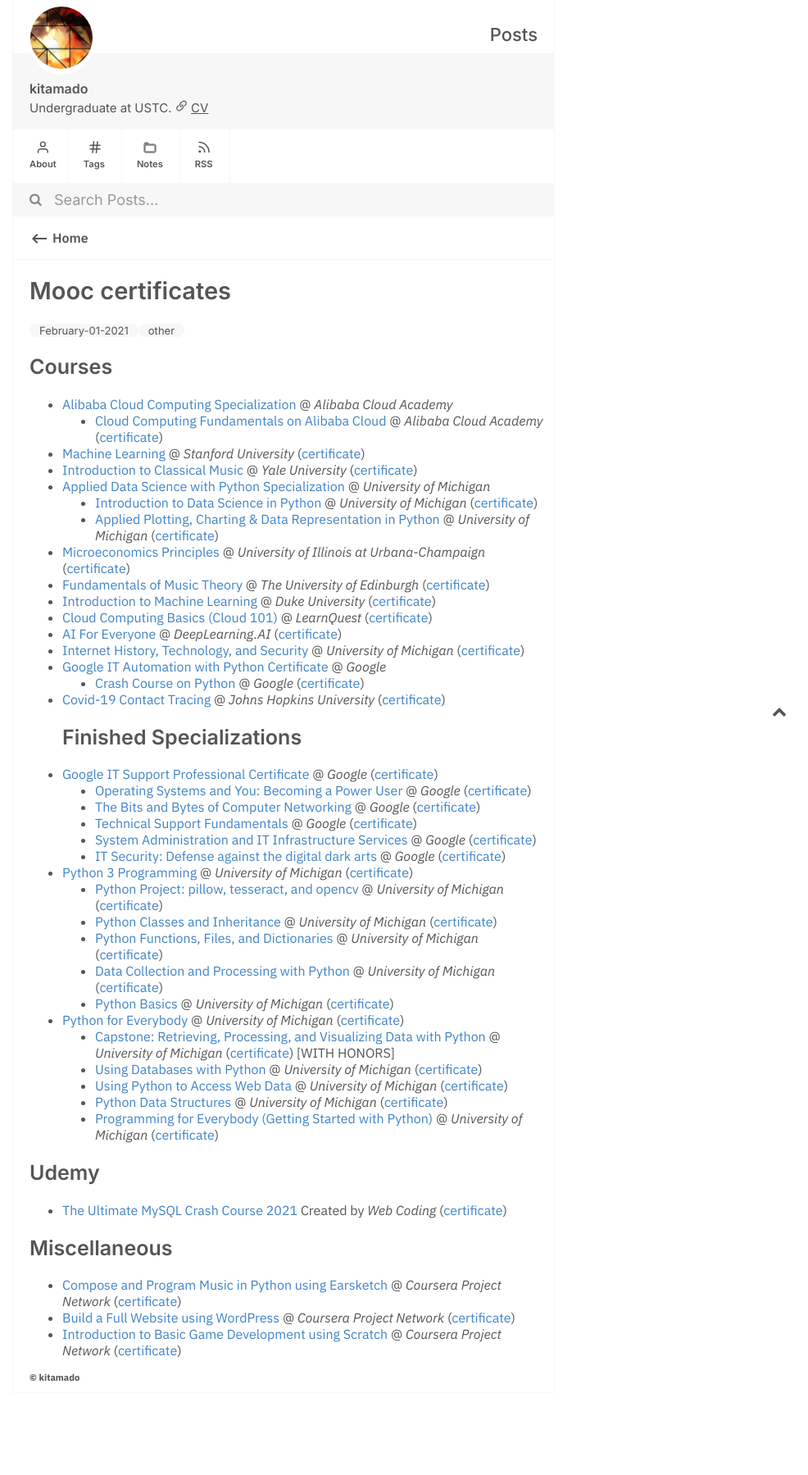
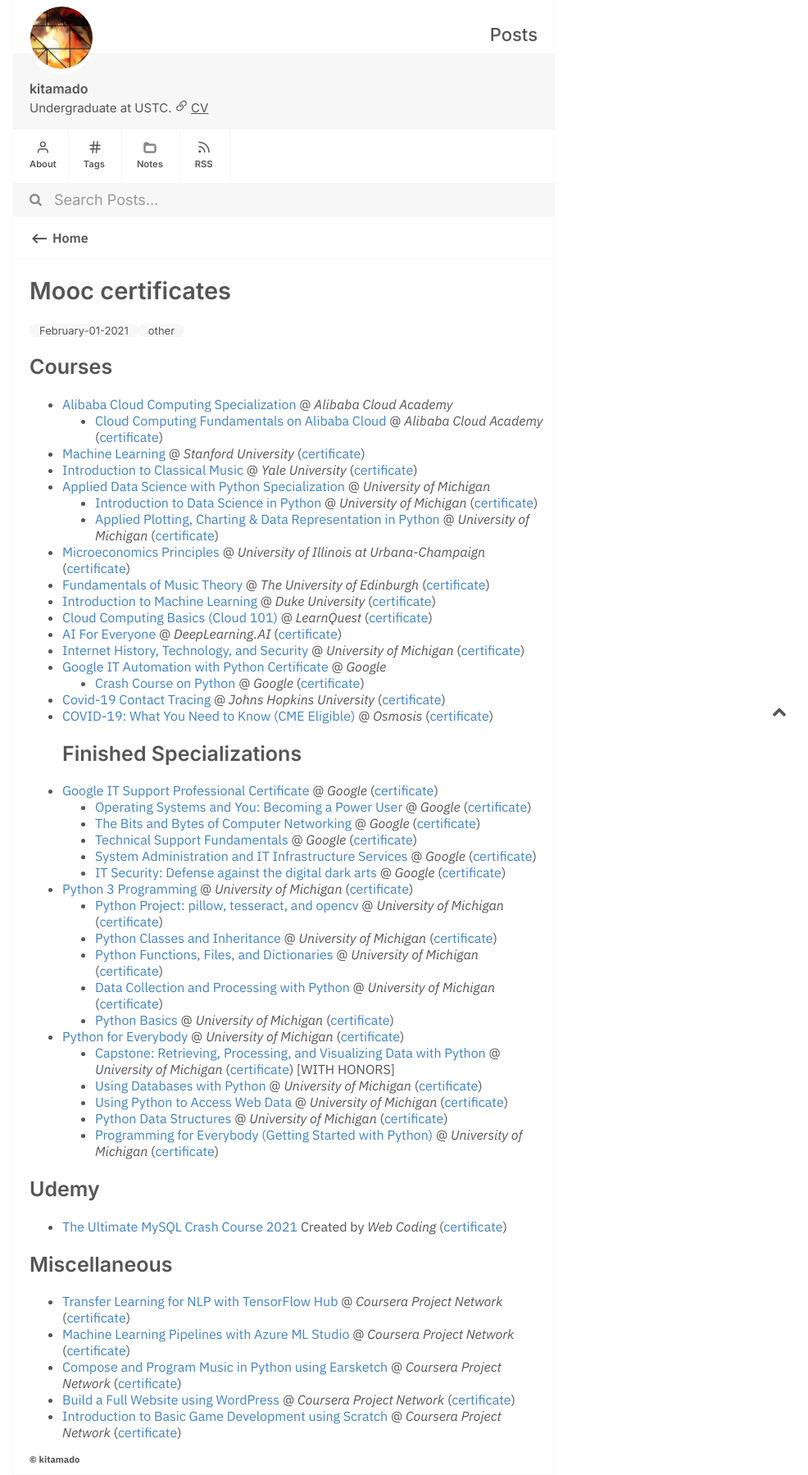
Before and after one commit to kitamado/kitamado.github.io, a Jekyll site: the page built from _posts/2021-02-01-Mooc certificates.md, in a window 1280 px wide. Shown: the whole page at 82% size, without its empty margins (294-1280 px from the left). Built offline with Jekyll 4.4.1, drawn with Linux system fonts in a browser that asks for light colours; before the commit the page ends 1699 px from its top, so only the background shows below that.

Commit message:
update mooc certificates

```diff
--- a/_posts/2021-02-01-Mooc certificates.md
+++ b/_posts/2021-02-01-Mooc certificates.md
@@ -23,6 +23,7 @@ tag: other
 - [Google IT Automation with Python Certificate](https://www.coursera.org/professional-certificates/google-it-automation) @ *Google*
   - [Crash Course on Python](https://www.coursera.org/learn/python-crash-course) @ *Google* ([certificate](https://coursera.org/share/b75d9105177c579009c79e8d292579c2))
 - [Covid-19 Contact Tracing](https://www.coursera.org/learn/covid-19-contact-tracing) @ *Johns Hopkins University* ([certificate](https://coursera.org/share/b74f3c330fe72a5acab6dfb80ed946ae))
+- [COVID-19: What You Need to Know (CME Eligible)](https://www.coursera.org/learn/covid-19-what-you-need-to-know) @ *Osmosis* ([certificate](https://coursera.org/share/f084c4a41272308f418478ea4d73584d))
 ## Finished Specializations
 - [Google IT Support Professional Certificate](https://www.coursera.org/professional-certificates/google-it-support) @ *Google* ([certificate](https://coursera.org/share/790aba9a1e6420cccf2caf9feeea3b98))
   - [Operating Systems and You: Becoming a Power User](https://www.coursera.org/learn/os-power-user) @ *Google* ([certificate](https://coursera.org/share/9412f941d6b46b368977ce01d7c430e2))
@@ -49,7 +50,8 @@ tag: other
   * [The Ultimate MySQL Crash Course 2021](https://www.udemy.com/course/the-ultimate-mysql-crash-course-2021/) Created by *Web Coding* ([certificate](https://www.udemy.com/certificate/UC-1896c5cd-52ee-4e7f-9311-4b85f2af2ba6/))
 
 ## Miscellaneous
-
+* [Transfer Learning for NLP with TensorFlow Hub](https://www.coursera.org/projects/transfer-learning-nlp-tensorflow-hub) @ *Coursera Project Network* ([certificate](https://coursera.org/share/133a64481420d85bf2145ec91d46930f))
+* [Machine Learning Pipelines with Azure ML Studio](https://www.coursera.org/projects/azure-machine-learning-studio-pipeline) @ *Coursera Project Network* ([certificate](https://coursera.org/share/2f41f1f62ce3f4bc78ec7fe05dbf5bef))
 * [Compose and Program Music in Python using Earsketch](https://www.coursera.org/projects/compose-program-music-in-python-using-earsketch) @ *Coursera Project Network* ([certificate](https://coursera.org/share/858ee2015c639f0efaa9b786777632db))
 * [Build a Full Website using WordPress](https://www.coursera.org/projects/build-a-full-website-using-wordpress) @ *Coursera Project Network* ([certificate](https://coursera.org/share/ce8da045072e6a2432fdc5751c1ce536))
 * [Introduction to Basic Game Development using Scratch](https://www.coursera.org/projects/introduction-to-basic-game-development-using-scratch) @ *Coursera Project Network* ([certificate](https://coursera.org/share/02b66974cf5e92ba1f632a19105fed73))
```
